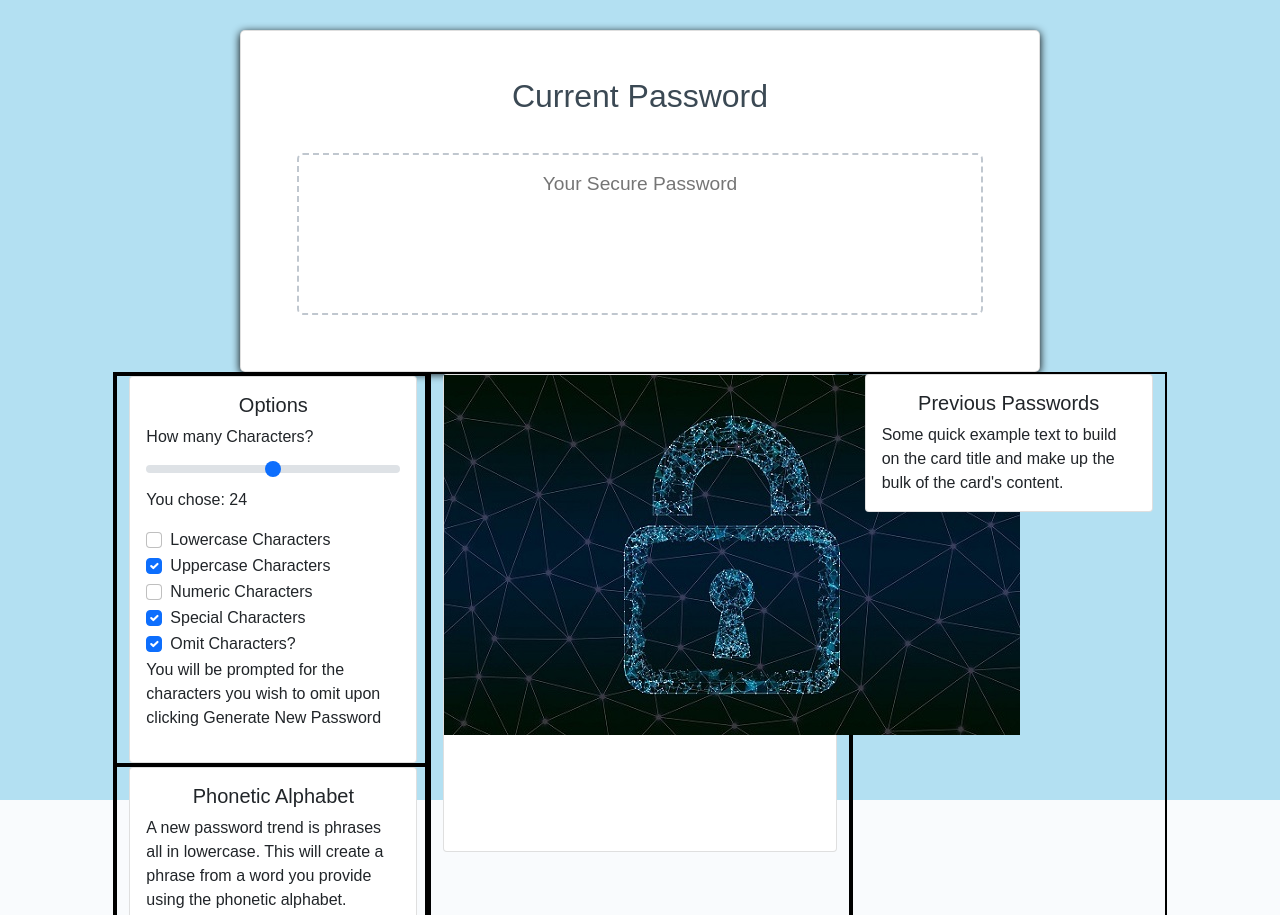
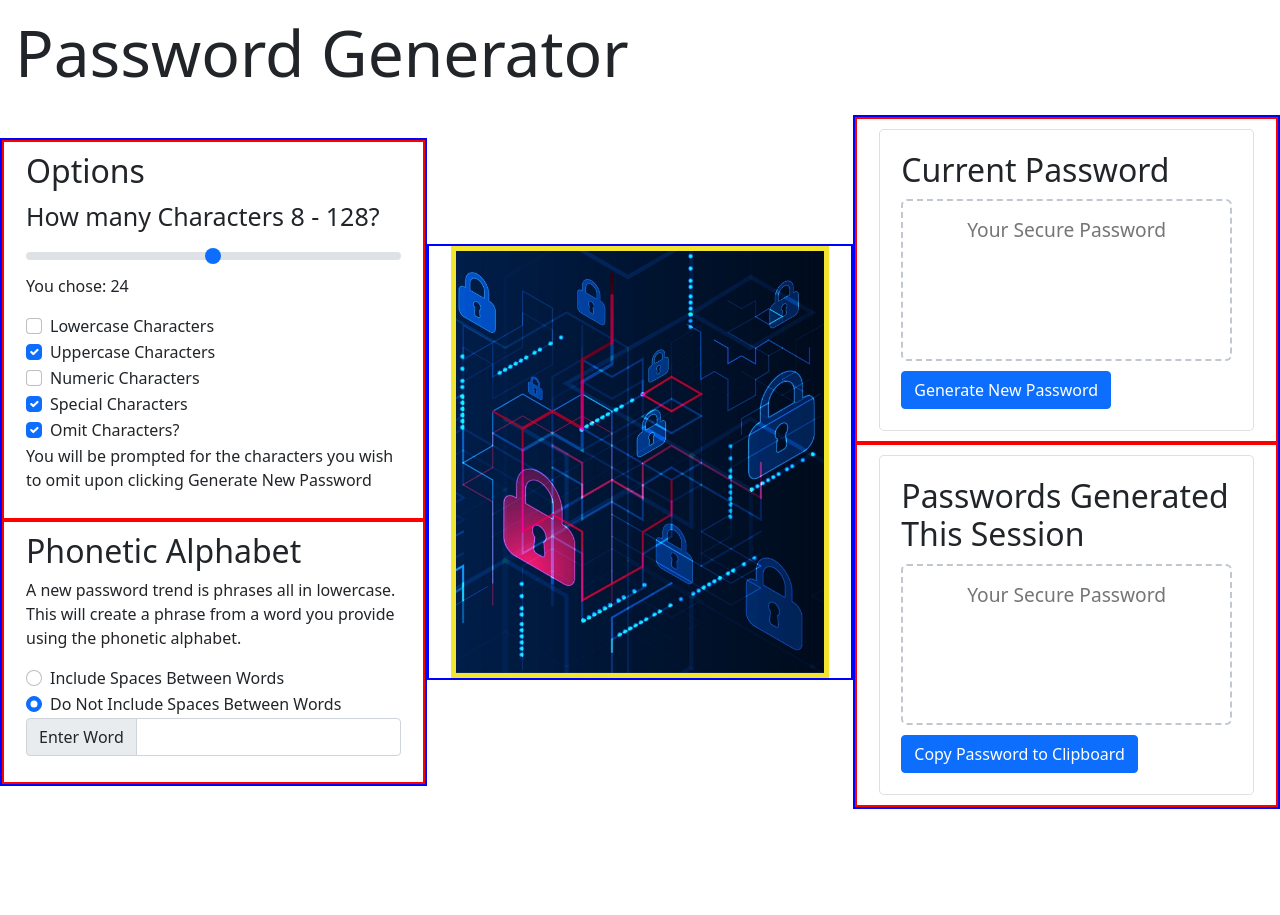
Before and after one commit to Heath-Bennett/PasswordGenerator, a plain HTML site: page Develop/index.html in a window 1280 px wide. Shown: the top 915 px of the page. After the commit the page ends 809 px from the top, so only its background shows below. Drawn offline with nearby package versions, Linux system fonts and the light colour scheme.

Commit message:
Restructured page layout

```diff
--- a/Develop/index.html
+++ b/Develop/index.html
@@ -6,56 +6,23 @@
     <meta http-equiv="X-UA-Compatible" content="ie=edge" />
     <title>Password Generator</title>
     <link href="https://cdn.jsdelivr.net/npm/bootstrap@5.0.0-beta1/dist/css/bootstrap.min.css" rel="stylesheet" integrity="sha384-giJF6kkoqNQ00vy+HMDP7azOuL0xtbfIcaT9wjKHr8RbDVddVHyTfAAsrekwKmP1" crossorigin="anonymous">
-    <link rel="stylesheet" href="style.css" />
+    <link rel="stylesheet" href="style1.css" />
 
   </head>
   <body>
-    <div class="wrapper">
-      <!-- <header>
     <h1>Password Generator</h1>
-      </header>
-      <div class="card">
-        <div class="card-header">
-          <h2>Generate a Password</h2>
     </div>
-        <div class="card-body">
-          <textarea
-            readonly
-            id="password"
-            placeholder="Your Secure Password"
-            aria-label="Generated Password"
-          ></textarea>
-        </div>
-        <div class="card-footer">
-          <button id="generate" class="btn">Generate Password</button>
-        </div>
-      </div> -->
-
-      <div class="card card-password" >
-        <div class="card-body">
-          <header>
-          <h2 class="card-title">Current Password</h2>
-          </header>
-          <textarea readonly id="password" placeholder="Your Secure Password" aria-label="Generated Password"></textarea>
-          <!-- <div class="card-footer"> -->
-          <!-- <a href="#" class="btn btn-primary">Generate Password</a> -->
-          <!-- </div> -->
-        </div>
-      </div>
-
-      <div class="container=fluid">
+    <main>
+      <div class="container-fluid">
         <div class="row">
-          <div class="col-12 col-md-3 offset-1">
-            <div class="row">
+          <div class="col-12 col-md-4 blue">
+            <div class="row red">
               <div class="col-12">
-                <div class="card" style="width: 18rem;">
-                  <div class="card-body">
-                    <h5 class="card-title">Options</h5>
                 <form>
                   <fieldset>
-
+                    <h2>Options</h2>
                     <div>
-                          <label for="customRange2" class="form-label">How many Characters?</label>
+                      <label for="customRange2" class="form-label">How many Characters 8 - 128?</label>
                       <input type="range" class="form-range" min="8" max="128" step="1" id="customRange2" value=" ">
                       <p>You chose: <output id="charValue">24</output> </p>
                     </div>
@@ -94,13 +61,12 @@
                     <p>You will be prompted for the characters you wish to omit upon clicking Generate New Password</p>
                   </fieldset>
                 </form>
+
               </div>
             </div>
-              </div>
+            <div class="row red">
               <div class="col-12">
-                <div class="card" style="width: 18rem;">
-                  <div class="card-body">
-                    <h5 class="card-title">Phonetic Alphabet</h5>
+                <h2>Phonetic Alphabet</h2>
                     <p>A new password trend is phrases all in lowercase. This will create a phrase from a word you provide using the phonetic alphabet.</p>
                     <form>
                       <fieldset>
@@ -122,53 +88,48 @@
                         </div>
                       </fieldset>
                     </form>
+
+              </div>
+            </div>
+
+          </div>
+          <div class="col-12 col-md-4 blue vortex">
+            <img src="../Assets/secureData2.jpg" alt="Secure Data">
+
+          </div>
+          <div class="col-12 col-md-4 blue">
+            <div class="row red">
+              <div class="col-12">
+                <div class="card card-password" >
+                  <div class="card-body">
+                    <header>
+                    <h2 class="card-title">Current Password</h2>
+                    </header>
+                    <textarea readonly id="password" placeholder="Your Secure Password" aria-label="Generated Password"></textarea>
+                    <a href="#" type="button" class="btn btn-primary">Generate New Password</a>
                   </div>
                 </div>
               </div>
             </div>
-          </div>
-          <div class="col-12 col-md-4">
-            <div class="card">
-              <figure>
-                <img src="../Assets/padlock.jpg" alt="Data vortex">
-              </figure>
+            <div class="row red">
+              <div class="col-12">
+                <div class="card card-password" >
                   <div class="card-body">
-
-              </div>
-            </div>
-          </div>
-          <div class="col-12 col-md-3">
-            <div class="card" style="width: 18rem;">
-
-              <div class="card-body">
-                <h5 class="card-title">Previous Passwords</h5>
-                <p class="card-text">Some quick example text to build on the card title and make up the bulk of the card's content.</p>
-
-              </div>
-            </div>
-          </div>
-        </div>
-
-        <div class="row">
-          <div class="col-6">
-            <div class="card" >
-
-              <div class="card-body">
-                <a href="#" class="btn btn-primary">Copy Password to Clipboard</a>
-              </div>
-            </div>
-          </div>
-          <div class="col-6">
-            <div class="card" >
-              <div class="card-body">
-                <a href="#" class="btn btn-primary">Generate New Password</a>
-              </div>
+                    <header>
+                    <h2 class="card-title">Passwords Generated This Session</h2>
+                    </header>
+                    <textarea readonly id="password" placeholder="Your Secure Password" aria-label="Generated Password"></textarea>
+                    <a href="#" type="button" class="btn btn-primary">Copy Password to Clipboard</a>
                   </div>
                 </div>
               </div>
             </div>
 
           </div>
+        </div>
+      </div>
+    </main>
+
     <script src="https://cdn.jsdelivr.net/npm/bootstrap@5.0.0-beta1/dist/js/bootstrap.bundle.min.js" integrity="sha384-ygbV9kiqUc6oa4msXn9868pTtWMgiQaeYH7/t7LECLbyPA2x65Kgf80OJFdroafW" crossorigin="anonymous"></script>
     <script src="script.js"></script>
   </body>
--- a/Develop/script.js
+++ b/Develop/script.js
@@ -10,15 +10,5 @@ function writePassword() {
 
 }
 
-document.getElementById("customRange2").addEventListener("change", updateOutput);
-
-function updateOutput (){
-  // document.getElementByTagName("output").value = document.getElementById("customRange2").value;
-  const x = document.getElementById("charValue");
-  const y = document.getElementById("customRange2").value;
-  console.log(x.value);
-  x.innerHTML = y;
-}
-
 // Add event listener to generate button
-// generateBtn.addEventListener("click", writePassword);
+generateBtn.addEventListener("click", writePassword);
--- a/Develop/style.css
+++ b/Develop/style.css
@@ -21,7 +21,6 @@ body {
   padding-top: 30px;
   padding-left: 20px;
   padding-right: 20px;
-  background-color: #B3E0F2;
 }
 
 header {
@@ -29,16 +28,13 @@ header {
   padding: 20px;
   padding-top: 0px;
   color: hsl(206, 17%, 28%);
-  background-color: white;
 }
 
-
-
-.card-password {
+.card {
   background-color: hsl(0, 0%, 100%);
   border-radius: 5px;
   border-width: 1px;
-  box-shadow:black 0px 2px 8px 0px;
+  box-shadow: rgba(0, 0, 0, 0.15) 0px 2px 8px 0px;
   color: hsl(206, 17%, 28%);
   font-size: 18px;
   margin: 0 auto;
@@ -58,7 +54,7 @@ header {
   min-height: 100px;
 }
 
-div.card-body > a, div.card-body > h5 {
+.card-footer {
   text-align: center;
 }
 
@@ -78,8 +74,7 @@ div.card-body > a, div.card-body > h5 {
 
 .btn {
   border: none;
-  /* background-color: hsl(360, 91%, 36%); */
-  background-color: #012340;
+  background-color: hsl(360, 91%, 36%);
   border-radius: 25px;
   box-shadow: rgba(0, 0, 0, 0.1) 0px 1px 6px 0px rgba(0, 0, 0, 0.2) 0px 1px 1px
     0px;
@@ -122,14 +117,6 @@ button[disabled] {
   resize: none;
   overflow: hidden;
 }
-div.col-12,
-div.col-6,
-div.col-md-3 {
-  border: 2px solid black;
-}
-
-
-
 
 @media (max-width: 690px) {
   .btn {
--- /dev/null
+++ b/Develop/style1.css
@@ -0,0 +1,62 @@
+h1{
+    padding:15px;
+    font-size: 64px;
+}
+div.blue {
+    border: 2px solid blue;
+}
+
+div.red {
+    border: 2px solid red;
+    padding:10px;
+}
+
+label.form-label {
+    font-size: 25px;
+}
+
+img{
+    max-width: 95%;
+    border:5px solid #F2E530;
+}
+div.vortex{
+    text-align: center;
+}
+
+#password {
+    -webkit-appearance: none;
+    -moz-appearance: none;
+    appearance: none;
+    border: none;
+    display: block;
+    width: 100%;
+    padding-top: 15px;
+    padding-left: 15px;
+    padding-right: 15px;
+    padding-bottom: 85px;
+    font-size: 1.2rem;
+    text-align: center;
+    margin-top: 10px;
+    margin-bottom: 10px;
+    border: 2px dashed #c0c7cf;
+    border-radius: 6px;
+    resize: none;
+    overflow: hidden;
+}
+
+.card-password{
+    padding: 30px 40px;
+    border-radius: 5px;
+    border-width: 1px;
+}
+
+div.card{
+    padding:5px;
+}
+.card-body {
+    min-height: 100px;
+}
+
+div.col-12, div.col-md-4 {
+    margin:auto;
+}
```
Also changed, not shown: Assets/dataVortex2.jpg (added), Assets/secureData2.jpg (added), 2 other files. Lines whose indentation alone changed are shown as unchanged.
